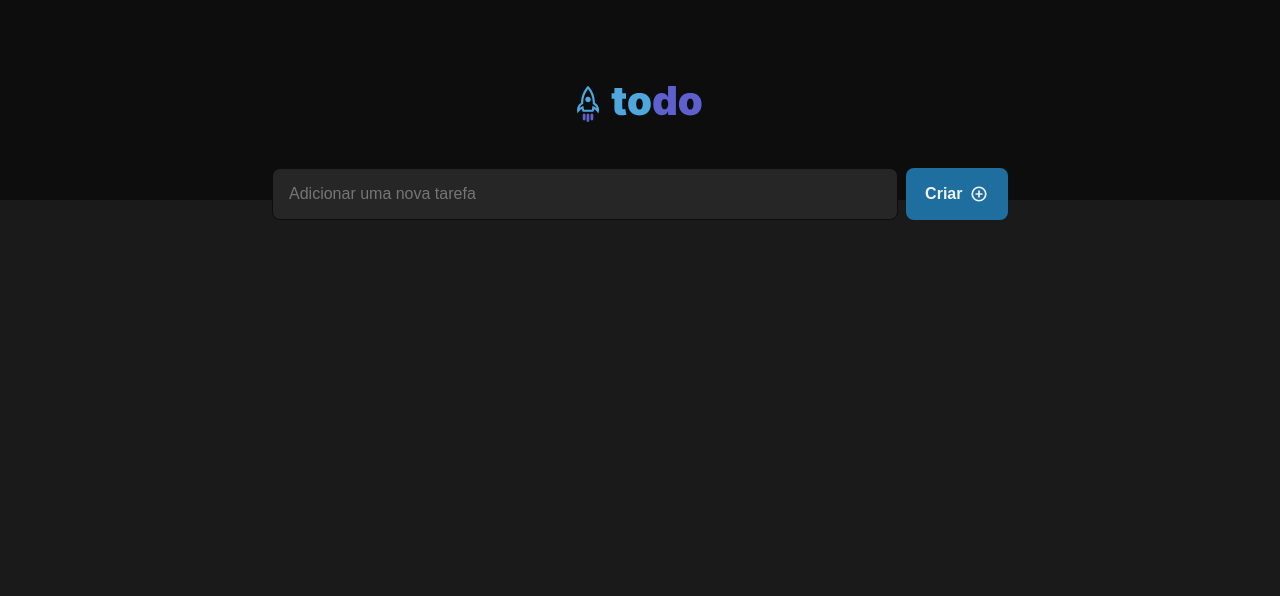
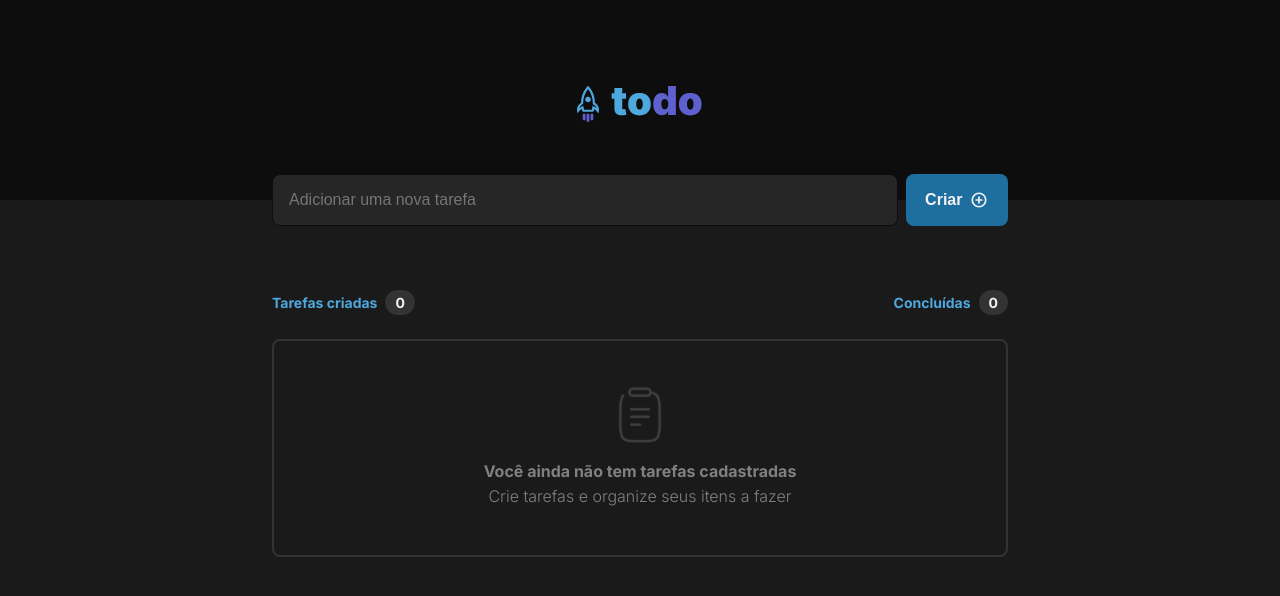
Before and after one commit to Cast01/rocketseat-Ignite-ReactJS-desafio-todoList, a React (Vite) app: page / in a window 1280 px wide. Shown: the top 596 px of the page. Built offline with nearby package versions, Linux system fonts and the light colour scheme.

Commit message:
Componentes criados e finalizædos: <Main /> <HeaderInsideMain /> <EmptyList />

```diff
--- a/index.html
+++ b/index.html
@@ -4,7 +4,7 @@
 <head>
     <link rel="preconnect" href="https://fonts.googleapis.com" />
     <link rel="preconnect" href="https://fonts.gstatic.com" crossOrigin />
-    <link href="https://fonts.googleapis.com/css2?family=Inter:wght@500;700&display=swap" rel="stylesheet" />
+    <link href="https://fonts.googleapis.com/css2?family=Inter:wght@300;500;700&display=swap" rel="stylesheet" />
 
     <meta charset="UTF-8" />
     <link rel="icon" type="image/svg+xml" href="/vite.svg" />
--- a/src/App.tsx
+++ b/src/App.tsx
@@ -1,10 +1,11 @@
 import { Header } from "./components/Header/Header";
+import { Main } from "./components/Main/Main";
 
 function App() {
 	return (
 		<div>
 			<Header />
-			<main></main>
+			<Main />
 		</div>
 	);
 }
--- /dev/null
+++ b/src/components/EmptyList/EmptyList.module.css
@@ -0,0 +1,32 @@
+.content {
+    flex: 1;
+
+    display: flex;
+    flex-direction: column;
+    justify-content: center;
+    align-items: center;
+
+    border-radius: 8px;
+    border: 2px solid var(--gray-400);
+}
+
+.content img {
+    margin-bottom: 1.6rem;
+}
+
+.content > div p {
+    font-size: 1.6rem;
+    color: var(--gray-300);
+
+    text-align: center;
+
+    line-height: 2.5rem;
+}
+
+.content > div p:first-child {
+    font-weight: bold;
+}
+
+.content > div p:nth-child(2) {
+    font-weight: 300;
+}
--- /dev/null
+++ b/src/components/EmptyList/EmptyList.tsx
@@ -0,0 +1,15 @@
+import clipboardSVG from "../../assets/Clipboard.svg";
+
+import styles from "./EmptyList.module.css";
+
+export function EmptyList() {
+	return (
+		<div className={styles.content}>
+			<img src={clipboardSVG} alt="Clipboard svg" />
+			<div>
+				<p>Você ainda não tem tarefas cadastradas</p>
+				<p>Crie tarefas e organize seus itens a fazer</p>
+			</div>
+		</div>
+	);
+}
--- a/src/components/FormAddTask/FormAddTask.module.css
+++ b/src/components/FormAddTask/FormAddTask.module.css
@@ -2,7 +2,7 @@
     width: 73.6rem;
 
     position: absolute;
-    bottom: -2rem;
+    bottom: -2.6rem;
 
     display: flex;
     gap: .8rem;
--- /dev/null
+++ b/src/components/HeaderInsideMain/HeaderInsideMain.module.css
@@ -0,0 +1,28 @@
+.header {
+    display: flex;
+    justify-content: space-between;
+}
+
+.header div {
+    display: flex;
+    align-items: center;
+
+    font-size: 1.4rem;
+    font-weight: bold;
+}
+
+.header div span:first-child {
+    margin-right: .8rem;
+
+    color: var(--blue-light);
+}
+
+.header div span:nth-child(2) {
+    background-color: var(--gray-400);
+
+    border-radius: 999px;
+
+    padding: .2rem 1rem;
+
+    color: var(--gray-100);
+}
--- /dev/null
+++ b/src/components/HeaderInsideMain/HeaderInsideMain.tsx
@@ -0,0 +1,26 @@
+import { TodoListType } from "../Main/Main";
+import styles from "./HeaderInsideMain.module.css";
+
+type HeaderInsideMainPropsType = {
+    todoList: TodoListType[]
+}
+
+export function HeaderInsideMain({
+	todoList
+}: HeaderInsideMainPropsType) {
+	const todoListLength = todoList.length;
+	const taskCompletedLength = todoList.filter(task => task.completed === true).length;
+
+	return (
+		<header className={styles.header}>
+			<div>
+				<span>Tarefas criadas</span>
+				<span>{todoListLength}</span>
+			</div>
+			<div>
+				<span>Concluídas</span>
+				<span>{taskCompletedLength}</span>
+			</div>
+		</header>
+	);
+}
--- /dev/null
+++ b/src/components/ListWithContent/ListWithContent.module.css
@@ -0,0 +1,8 @@
+.content {
+    flex: 1;
+
+    padding: .5rem;
+
+    border-radius: 8px;
+    border: 2px solid var(--gray-400);
+}
--- /dev/null
+++ b/src/components/ListWithContent/ListWithContent.tsx
@@ -0,0 +1,9 @@
+import styles from "./ListWithContent.module.css";
+
+export function ListWithContent() {
+	return (
+		<div className={styles.content}>
+			<h1>List with content</h1>
+		</div>
+	);
+}
--- /dev/null
+++ b/src/components/Main/Main.module.css
@@ -0,0 +1,14 @@
+.main {
+    width: 73.6rem;
+    height: 28.7rem;
+
+    overflow: hidden;
+
+    margin: 9rem auto 0;
+
+    padding: 0 0 2rem;
+
+    display: flex;
+    flex-direction: column;
+    gap: 2.4rem;
+}
--- /dev/null
+++ b/src/components/Main/Main.tsx
@@ -0,0 +1,36 @@
+import { useState } from "react";
+import { EmptyList } from "../EmptyList/EmptyList";
+import { HeaderInsideMain } from "../HeaderInsideMain/HeaderInsideMain";
+import { ListWithContent } from "../ListWithContent/ListWithContent";
+import styles from "./Main.module.css";
+
+export type TodoListType = {
+    completed: boolean;
+    content: string;
+}
+
+export function Main() {
+	const [todoList, setTodoList] = useState<TodoListType[]>([
+		// {
+		// 	completed: true,
+		// 	content: "asd",
+		// },
+		// {
+		// 	completed: false,
+		// 	content: "asd",
+		// }
+	]);
+
+	const todoListLength = todoList.length;
+	return (
+		<main className={styles.main}>
+			<HeaderInsideMain todoList={todoList} />
+			{
+				todoListLength > 0 ?
+					(<ListWithContent />)
+					:
+					(<EmptyList />)
+			}
+		</main>
+	);
+}
--- a/src/index.css
+++ b/src/index.css
@@ -1,5 +1,7 @@
 :root {
     --gray-100: #F2F2F2;
+    --gray-300: #808080;
+    --gray-400: #333333;
     --gray-500: #262626;
     --gray-600: #1a1a1a;
     --gray-700: #0D0D0D;
```
Also changed, not shown: src/assets/Clipboard.svg (added).
